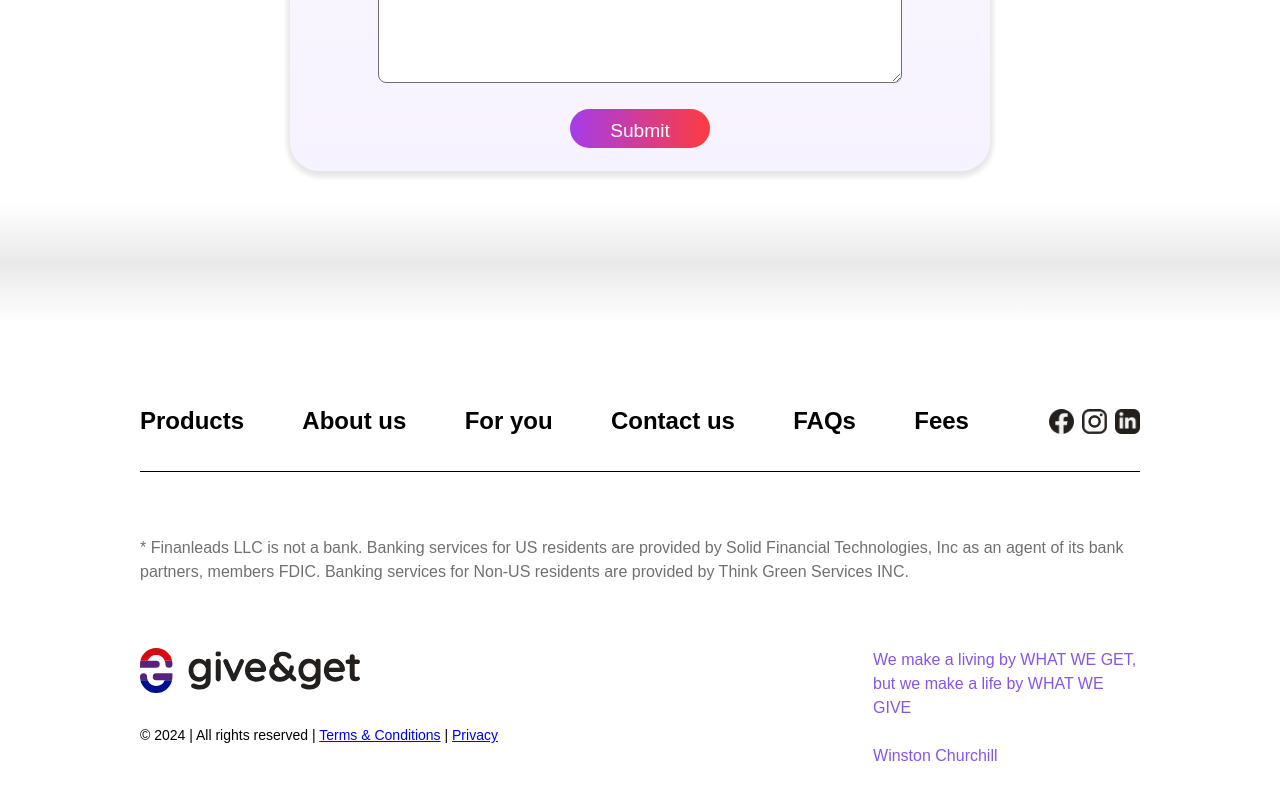
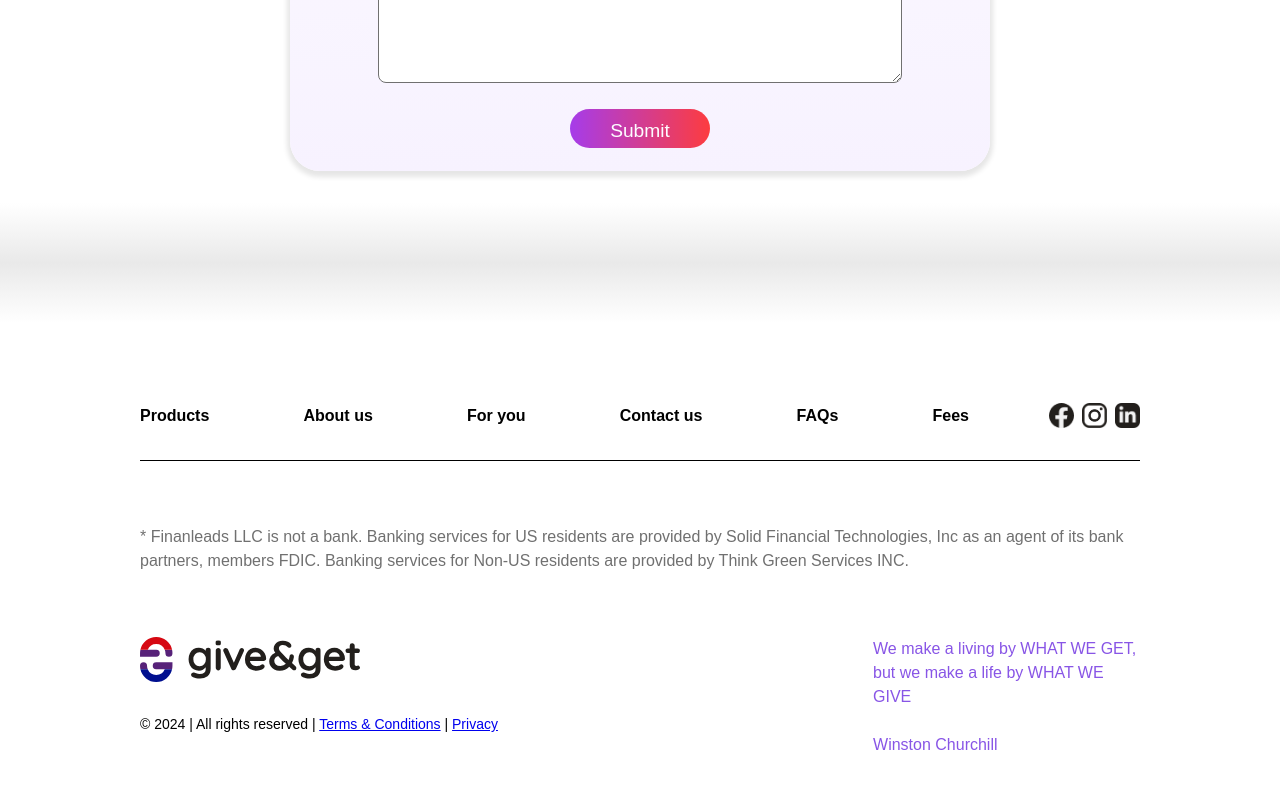
Before and after one commit to FranciscoBozzo/giveget, a React (Vite) app: page / in a window 1280 px wide. Shown: the part 1293-2093 px from the top of the page. Built offline with nearby package versions, Linux system fonts and the light colour scheme; a web font is replaced by a local one.

Commit message:
change sitemap font-size to fs-300

```diff
--- a/src/partials/Footer.jsx
+++ b/src/partials/Footer.jsx
@@ -57,7 +57,7 @@ export default function Footer(){
     return(
         <footer className="footer container">
             <div className="footer__sitemap-social">
-                <section className="sitemap">
+                <section className="sitemap | fs-300">
                     <nav>
                         <ul role="navigation">
                             <li aria-label="products">
```
